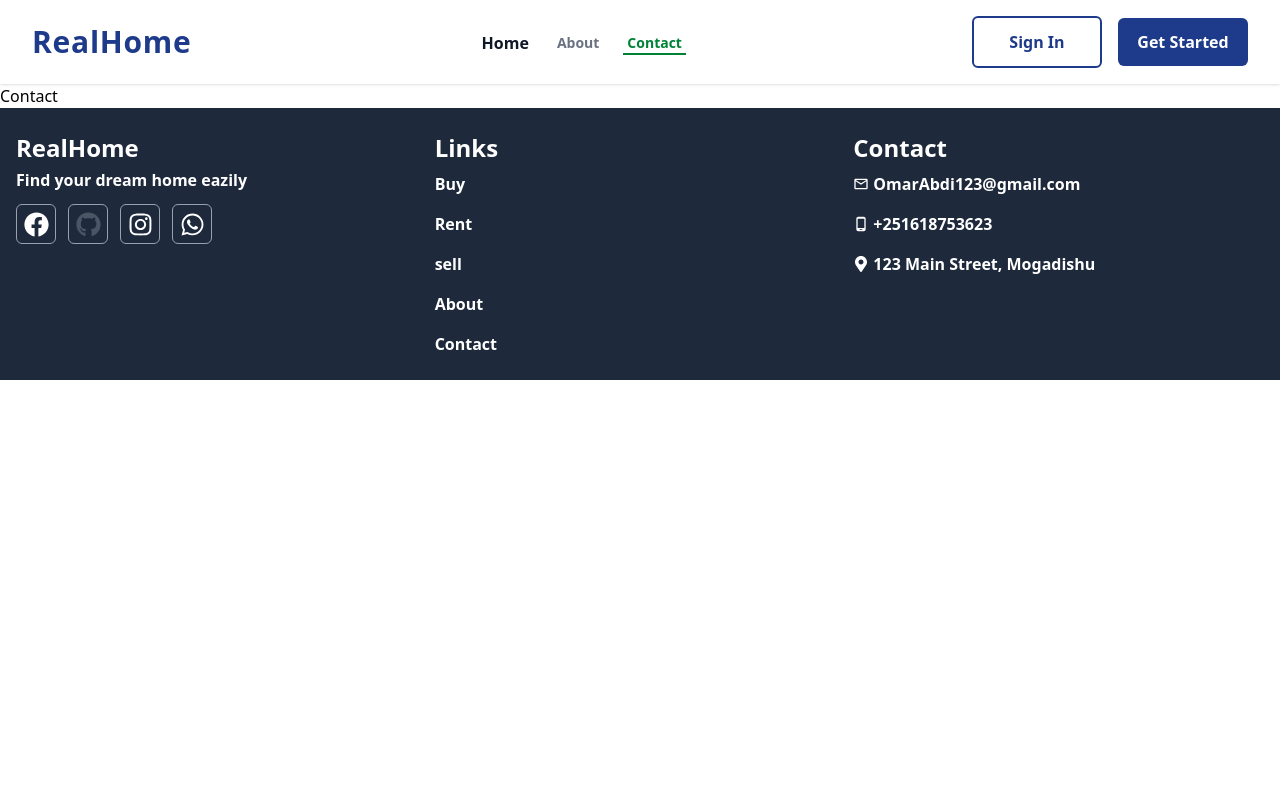
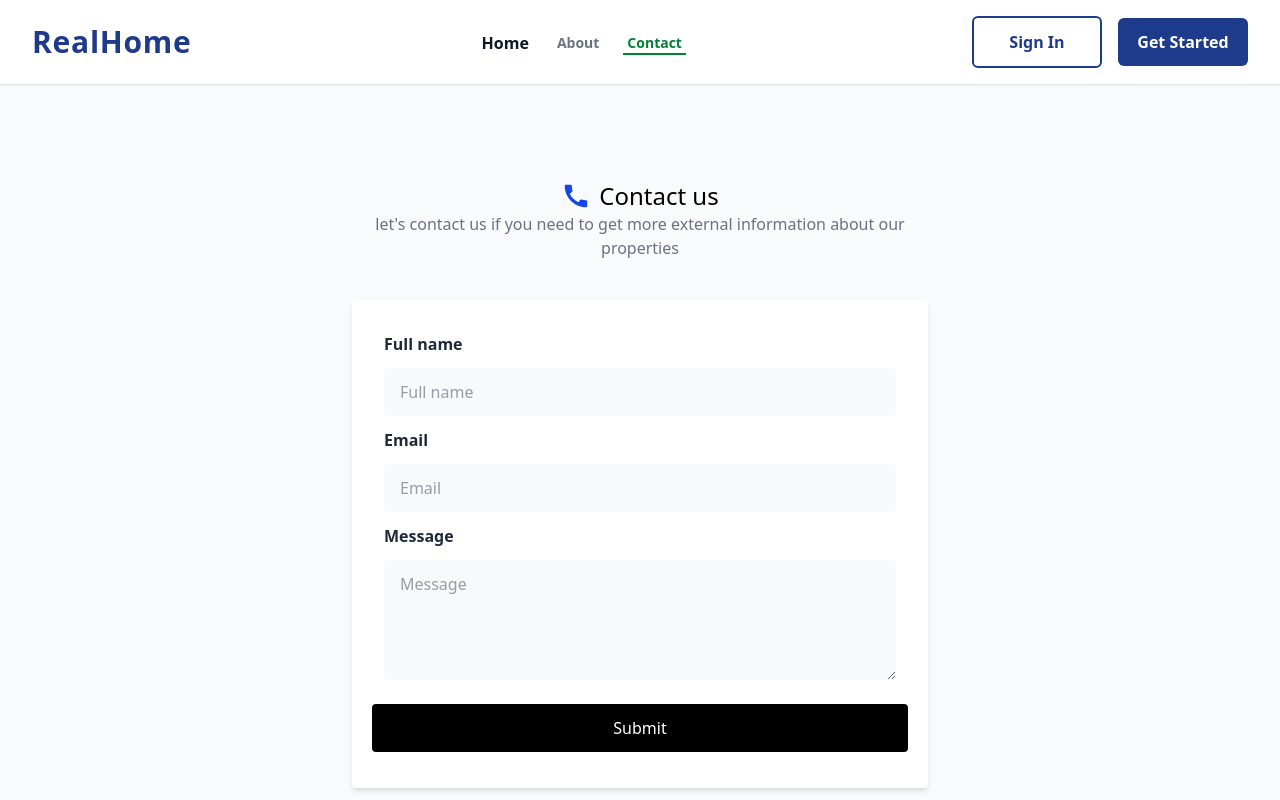
Before and after one commit to cumar-dev/RealHome, a React (Vite) app in the folder iftiin_Real_States/: page /contact in a window 1280 px wide. Shown: the top 800 px of the page. Built offline with nearby package versions, Linux system fonts and the light colour scheme; no server answers.

Commit message:
added design of contact

```diff
--- a/iftiin_Real_States/src/Component/DashboardLayout.jsx
+++ b/iftiin_Real_States/src/Component/DashboardLayout.jsx
@@ -20,7 +20,7 @@ const DashboardLayout = () => {
       const {logout} = useAuth();
 
   return (
-    <div className="flex min-h-screen bg-gray-50">
+    <div className="flex min-h-screen bg-gray-50 mb-4">
       <aside className="w-72 bg-white flex flex-col shadow-xl z-20">
         <div className="p-8">
           <div className="flex items-center gap-3">
--- a/iftiin_Real_States/src/Pages/Contact.jsx
+++ b/iftiin_Real_States/src/Pages/Contact.jsx
@@ -1,8 +1,43 @@
-import React from 'react'
+import React, { useState } from 'react'
+import { MdCall } from 'react-icons/md';
 
 const Contact = () => {
+  const [fullName, setFullName] = useState('');
+  const [email, setEmail] = useState('');
+  const [message, setMessage] = useState('');
+  const [error, setError] = useState(null);
+  const [isLoading, setIsLoading] = useState(false);
   return (
-    <div>Contact</div>
+    <>
+    <div className='min-h-screen flex justify-center items-center bg-gray-50'>
+      <div className='max-w-xl w-full'>
+        <div className='text-center mb-10'>
+          <span className='flex items-center justify-center gap-2 text-2xl bold'>
+            <MdCall className='text-blue-700 text-3xl' />
+            Contact us
+          </span>
+          <p className='text-gray-500 hover:text-gray-700'>let's contact us if you need to get more external information about our properties</p>
+        </div>
+        <div className='bg-white shadow-md rounded p-5'>
+          <form className='p-3'>
+            <div className='flex flex-col gap-3 mb-3'>
+              <label className='text-gray-800 font-semibold'>Full name</label>
+              <input className='px-4 py-3 rounded bg-[#F8F9FA] text-gray-700 focus:outline-none focus:ring-2 focus:ring-blue-700' type="text" placeholder='Full name' />
+            </div>
+            <div className='flex flex-col gap-3 mb-3'>
+              <label className='text-gray-800 font-semibold'>Email</label>
+              <input className='px-4 py-3 rounded bg-[#F8F9FA] text-gray-700 focus:outline-none focus:ring-2 focus:ring-blue-700' type="email" placeholder='Email' />
+              </div>
+              <div className='flex flex-col gap-3 mb-3'>
+                <label className='text-gray-800 font-semibold'>Message</label>
+                <textarea className='px-4 py-3 h-30 rounded bg-[#F8F9FA] text-gray-700 focus:outline-none focus:ring-2 focus:ring-blue-700' placeholder='Message'></textarea>
+              </div>
+          </form>
+          <button className='px-4 py-3 rounded text-center  bg-[#000000] text-white w-full mb-4 cursor-pointer' type='submit'>Submit</button>
+        </div>
+      </div>
+    </div>
+    </>
   )
 }
 
```
